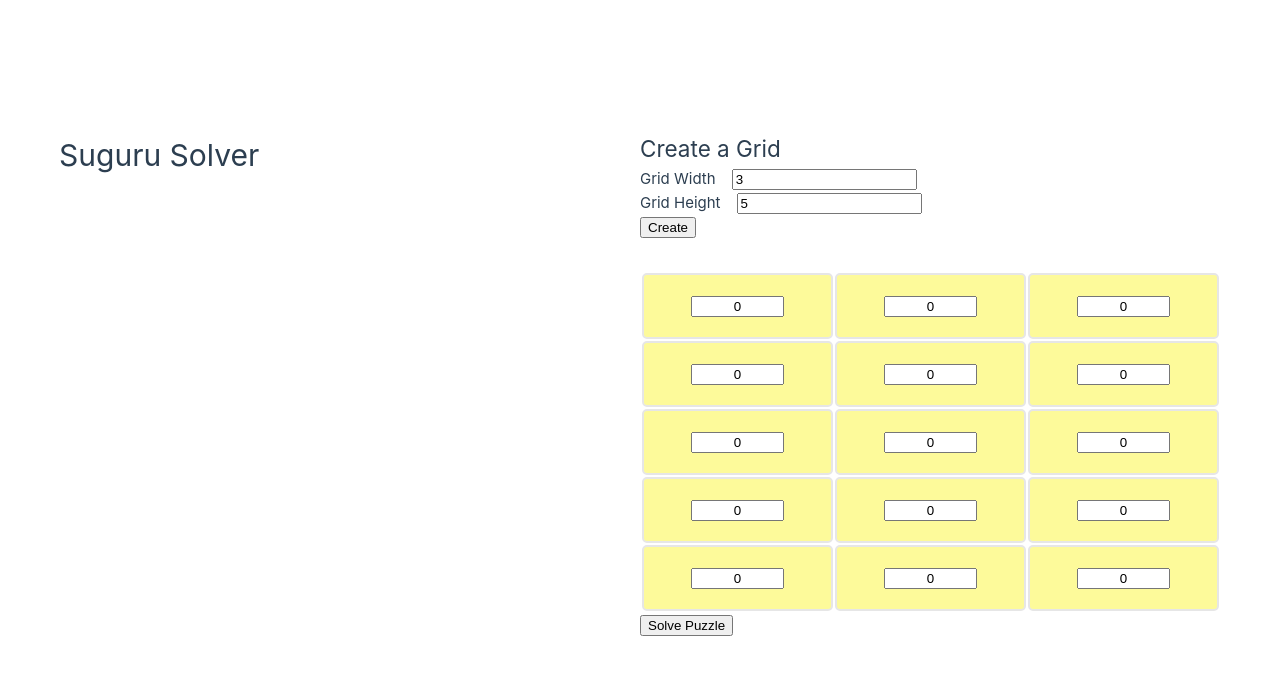
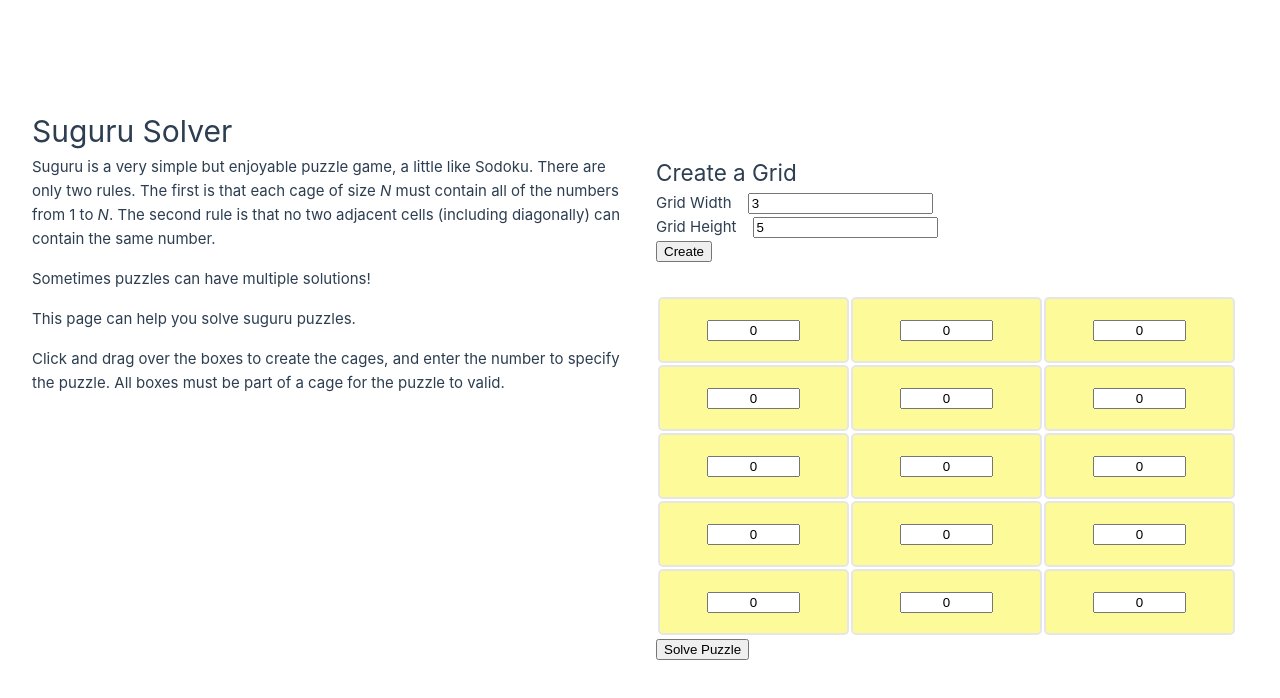
Before and after one commit to MarkDunne/suguru-solver, a Vue app in the folder frontend/: page / in a window 1280 px wide. Shown: the top 698 px of the page. Built offline with nearby package versions, Linux system fonts and the light colour scheme.

Commit message:
some css

```diff
--- a/frontend/src/App.vue
+++ b/frontend/src/App.vue
@@ -5,8 +5,27 @@ import SuguruSolver from "./components/SuguruSolver.vue";
 <template>
   <h1>Suguru Solver</h1>
   <div class="wrapper">
+    <div id="blurb">
+      <p>Suguru is a very simple but enjoyable puzzle game, a little like Sodoku. There are only two rules. The first is that each cage of size <i>N</i> must contain all of the numbers from 1 to <i>N</i>. The second rule is that no two adjacent cells (including diagonally) can contain the same number.</p>
+
+      <p>Sometimes puzzles can have multiple solutions!</p>
+
+      <p>This page can help you solve suguru puzzles.</p>
+
+      <p>Click and drag over the boxes to create the cages, and enter the number to specify the puzzle. All boxes must be part of a cage for the puzzle to valid.</p>
+    </div>
     <SuguruSolver />
   </div>
 </template>
 
-<style scoped></style>
+<style scoped>
+p {
+  margin-bottom: 1rem;
+}
+
+.wrapper {
+  display: grid;
+  grid-template-columns: 1fr 1fr;
+  column-gap: 2rem;
+}
+</style>
--- a/frontend/src/assets/main.css
+++ b/frontend/src/assets/main.css
@@ -28,8 +28,8 @@ a,
   }
 
   #app {
-    display: grid;
-    grid-template-columns: 1fr 1fr;
+    /* display: grid;
+    grid-template-columns: 1fr 1fr; */
     padding: 0 2rem;
   }
 }
```
